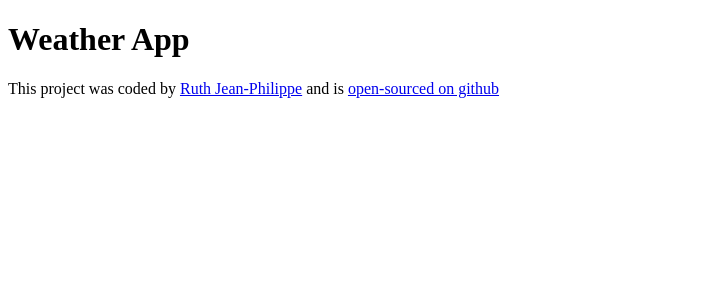
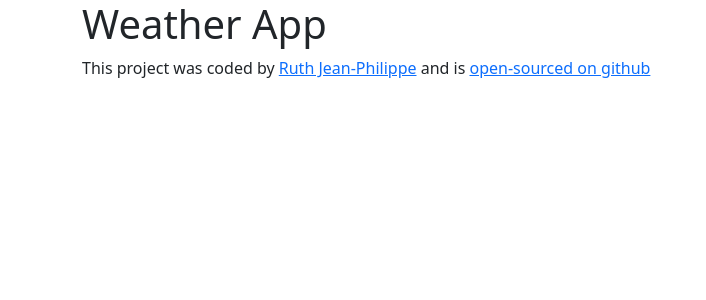
Before and after one commit to RJP2024/react_weather_app, a React (Create React App) app: page / in a window 1280 px wide. Shown: the top 300 px of the page, without its empty margins (0-706 px from the left). Built offline with nearby package versions, Linux system fonts and the light colour scheme.

Commit message:
Added bootstrap

```diff
--- a/package.json
+++ b/package.json
@@ -3,10 +3,12 @@
   "version": "0.1.0",
   "private": true,
   "dependencies": {
+    "bootstrap": "^5.3.3",
     "cra-template": "1.2.0",
     "react": "^19.0.0",
     "react-dom": "^19.0.0",
-    "react-scripts": "5.0.1"
+    "react-scripts": "^5.0.1",
+    "web-vitals": "^4.2.4"
   },
   "scripts": {
     "start": "react-scripts start",
--- a/src/App.js
+++ b/src/App.js
@@ -5,20 +5,20 @@ import "./App.css";
 export default function App() {
   return (
     <div className="App">
-      <h1>Weather App</h1>
-      <footer>
-        This project was coded by{" "}
-        <a href="https://www.ruth.io/" target="_blank">
+      <div className="container">
+       <h1>Weather App</h1>
+       <footer>
+         This project was coded by{" "}
+         <a href="https://www.ruth.io/">
           Ruth Jean-Philippe
         </a>{" "}
         and is {" "}
         <a
-        href="https://github.com/RJP2024/react_weather_app"
-        target="_blank"
-        >
+        href="https://github.com/RJP2024/react_weather_app">
           open-sourced on github
         </a>
       </footer>
     </div>
+  </div>
   );
 }
--- a/src/index.js
+++ b/src/index.js
@@ -1,6 +1,7 @@
 import React from 'react';
 import ReactDOM from 'react-dom/client';
 import './index.css';
+import "bootstrap/dist/css/bootstrap.css";
 import App from './App';
 import reportWebVitals from './reportWebVitals';
 
```
Also changed, not shown: 1 other file (tests, documents, lock files or other folders).
